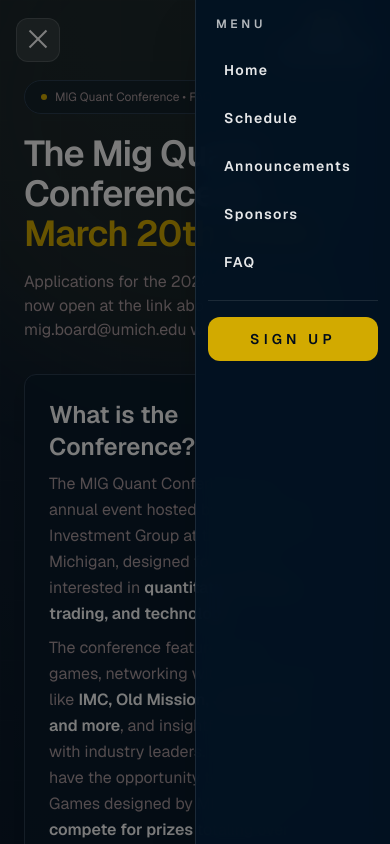
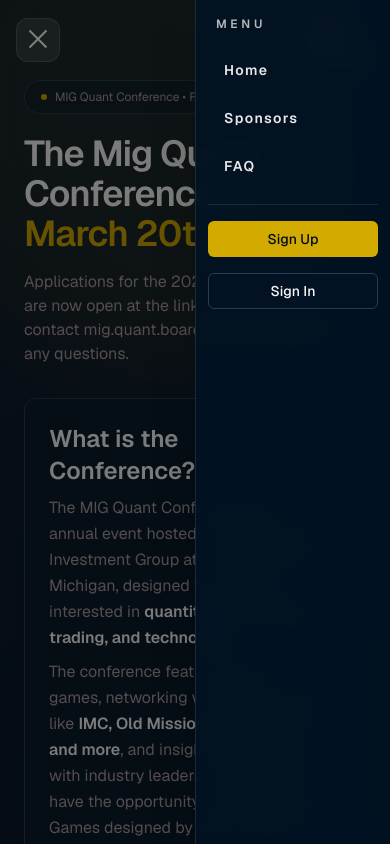
Before and after one commit to AryamanGoenka0910/MIGCONF25, a Next.js app: page /faq in a window 390 px wide. Both pictures are taken after a click on the button "Open menu". Shown: the top 844 px of the page. Built offline with nearby package versions, Linux system fonts and the light colour scheme; no server answers.

Commit message:
fixing hamburger menu

```diff
--- a/app/dashboard/page.tsx
+++ b/app/dashboard/page.tsx
@@ -905,7 +905,7 @@
                 <div>
                   <div className="text-sm font-semibold">Questions?</div>
                   <a
-                    href="mailto:mig.board@umich.edu"
+                    href="mailto:mig.quant.board@umich.edu"
                     className="text-sm text-muted-foreground underline underline-offset-4"
                   >
                     mig.quant.board@umich.edu
--- a/app/faq/page.tsx
+++ b/app/faq/page.tsx
@@ -14,7 +14,7 @@
           page="FAQ"
           title="The Mig Quant Conference on"
           titleSecondary="March 20th 2026"
-          subtitle="Applications for the 2026 conference are now open at the link above. Please contact mig.board@umich.edu with any questions."
+          subtitle="Applications for the 2026 conference are now open at the link above. Please contact mig.quant.board@umich.edu with any questions."
         />
       </div>
 
--- a/app/page.tsx
+++ b/app/page.tsx
@@ -64,7 +64,7 @@
                 </div>
 
                 <div className="w-full md:w-auto">
-                  <CountdownTimer targetDate="2026-03-05T00:00:00Z" />
+                  <CountdownTimer targetDate="2026-03-05T05:00:00Z" />
                   <div className="mt-6 flex justify-center md:justify-end">
                     <Button
                       size="xl"
@@ -163,7 +163,7 @@
               </h2>
               <p className="mx-auto mt-4 max-w-3xl text-pretty text-base leading-relaxed text-muted-foreground md:text-lg">
                 Email us at{" "}
-                <span className="font-semibold text-foreground">mig.board@umich.edu</span> and visit{" "}
+                <span className="font-semibold text-foreground">mig.quant.board@umich.edu</span> and visit{" "}
                 <Link className="text-primary underline underline-offset-4" href="https://michiganinvestmentgroup.com/" target="_blank">
                   michiganinvestmentgroup.com
                 </Link>
--- a/components/Hamburger.tsx
+++ b/components/Hamburger.tsx
@@ -2,9 +2,16 @@
 
 import React, { useEffect, useState } from "react";
 import Link from "next/link";
-import { usePathname } from "next/navigation";
+import { usePathname, useRouter } from "next/navigation";
+import { Button } from "@/components/ui/button";
+import { useSession } from "@/hooks/useSession";
+import { beginSignOut } from "@/lib/signout";
+
 
 const HamburgerDrawer = () => {
+  const router = useRouter();
+  const { user } = useSession();
+
   const [isOpen, setIsOpen] = useState(false);
   const [isScrolled, setIsScrolled] = useState(false);
 
@@ -138,7 +145,7 @@
               >
                 Home
               </Link>
-              <Link
+              {/* <Link
                 href="/schedule"
                 onClick={closeMenu}
                 className="block rounded-xl px-4 py-3 text-sm font-semibold tracking-widest text-white/90 hover:bg-white/10"
@@ -151,7 +158,7 @@
                 className="block rounded-xl px-4 py-3 text-sm font-semibold tracking-widest text-white/90 hover:bg-white/10"
               >
                 Announcements
-              </Link>
+              </Link> */}
               <Link
                 href="/sponsors"
                 onClick={closeMenu}
@@ -168,16 +175,47 @@
               </Link>
             </div>
 
-            <div className="mt-4 border-t border-white/10 pt-4">
-              <a
-                href="https://forms.gle/WTdQdMp8XVGQuywM9"
-                target="_blank"
-                rel="noreferrer"
-                className="block rounded-xl bg-primary px-4 py-3 text-center text-sm font-semibold uppercase tracking-[0.3em] text-primary-foreground hover:opacity-90"
-              >
-                Sign up
-              </a>
-            </div>
+            {user ?
+            (
+              <div className="mt-4 border-t border-white/10 pt-4 space-y-4 flex flex-col items-center justify-center w-full">
+                <Button
+                  variant="default"
+                  className="w-full"
+                  onClick={() => router.push("/dashboard")}
+                >
+                  Dashboard
+                </Button>
+
+                <Button
+                  variant="outline"
+                  className="w-full"
+                  onClick={() => beginSignOut(router, { returnTo: "/" })}
+                >
+                  Sign Out
+                </Button>
+              </div>
+
+            ) : (
+              <div className="mt-4 border-t border-white/10 pt-4 space-y-4 flex flex-col items-center justify-center w-full">
+                <Button
+                  variant="default"
+                  onClick={() => router.push("/signup")}
+                  className="w-full"
+                >
+                  Sign Up
+                </Button>
+
+                <Button
+                  variant="outline"
+                  onClick={() => router.push("/signin")}
+                  className="w-full"
+                >
+                  Sign In
+                </Button>
+              </div>
+            )}
+
+
           </div>
         </aside>
       </div>
--- a/components/HomeFAQ.tsx
+++ b/components/HomeFAQ.tsx
@@ -83,7 +83,7 @@
       title: "Contact",
       body: (
         <p className={cardBodyStyles}>
-          Please contact at mig.board@umich.edu with any questions.
+          Please contact at mig.quant.board@umich.edu with any questions.
         </p>
       ),
     },
```
